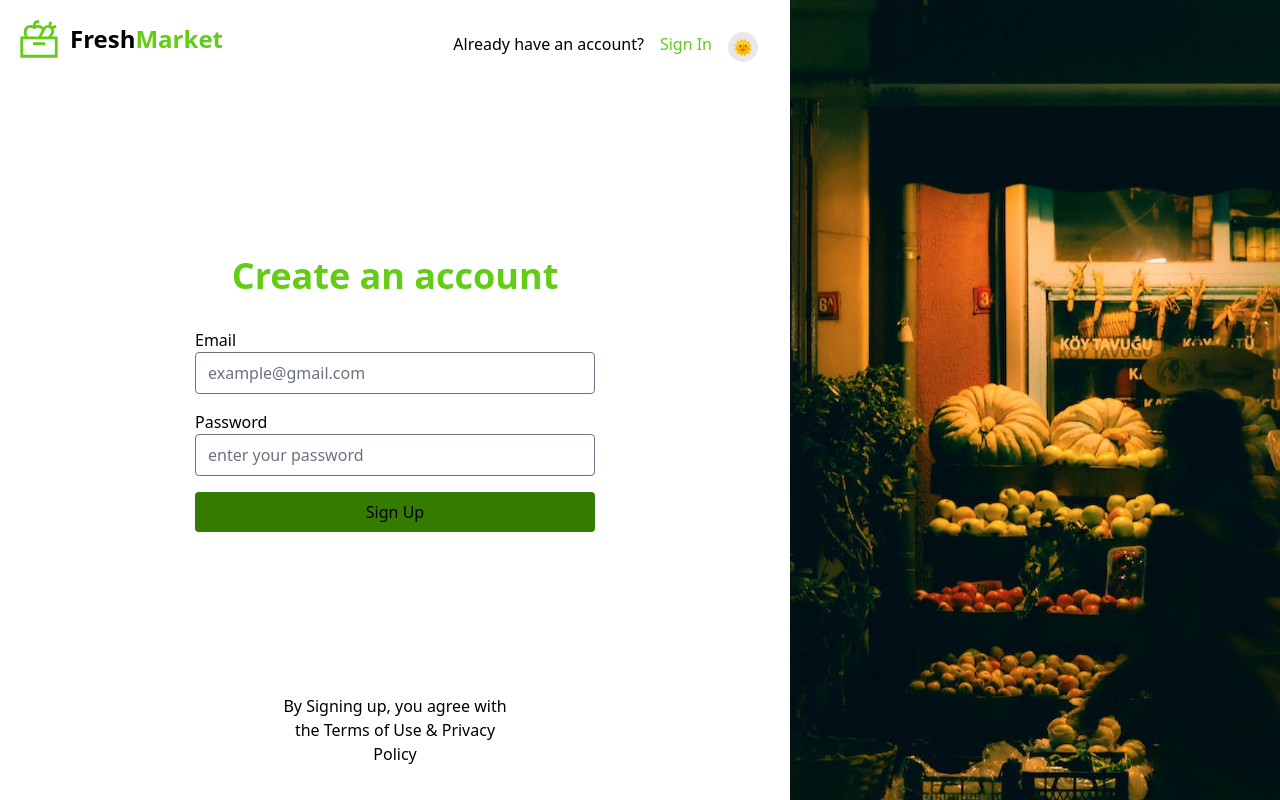
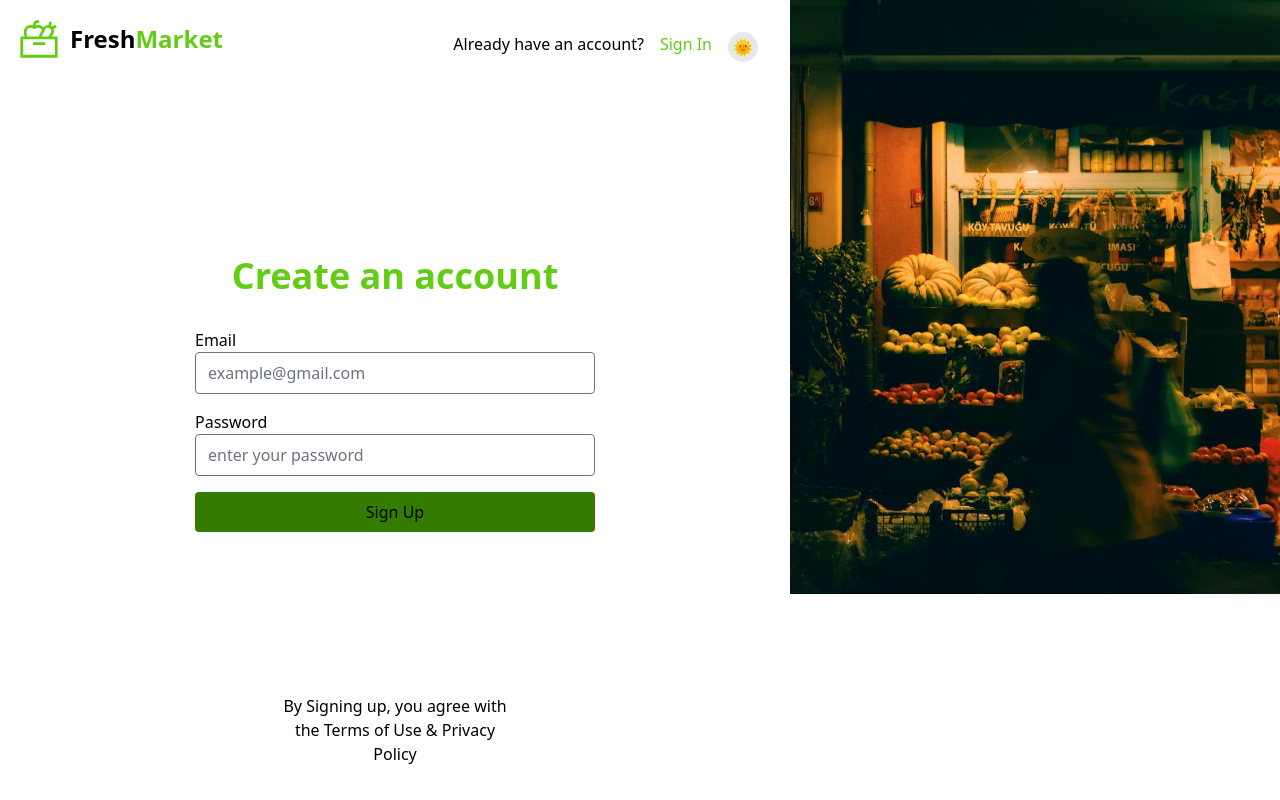
Before and after one commit to adesinta/mini-project, a React (Vite) app: page /sign-up in a window 1280 px wide. Built offline with nearby package versions, Linux system fonts and the light colour scheme; the HTML template or start-up script is replaced by a standard one.

Commit message:
fix: signup market image

```diff
--- a/src/pages/sign-up/SignUp.jsx
+++ b/src/pages/sign-up/SignUp.jsx
@@ -111,7 +111,9 @@ const SignUp = () => {
             </p>
           </div>
         </div>
-        <img src={marketImg} alt="" className="" />
+        <div className="hidden lg:block w-[80rem] h-screen">
+          <img src={marketImg} alt="" className="bg-cover w-full" />
+        </div>
       </div>
     </div>
   );
```
